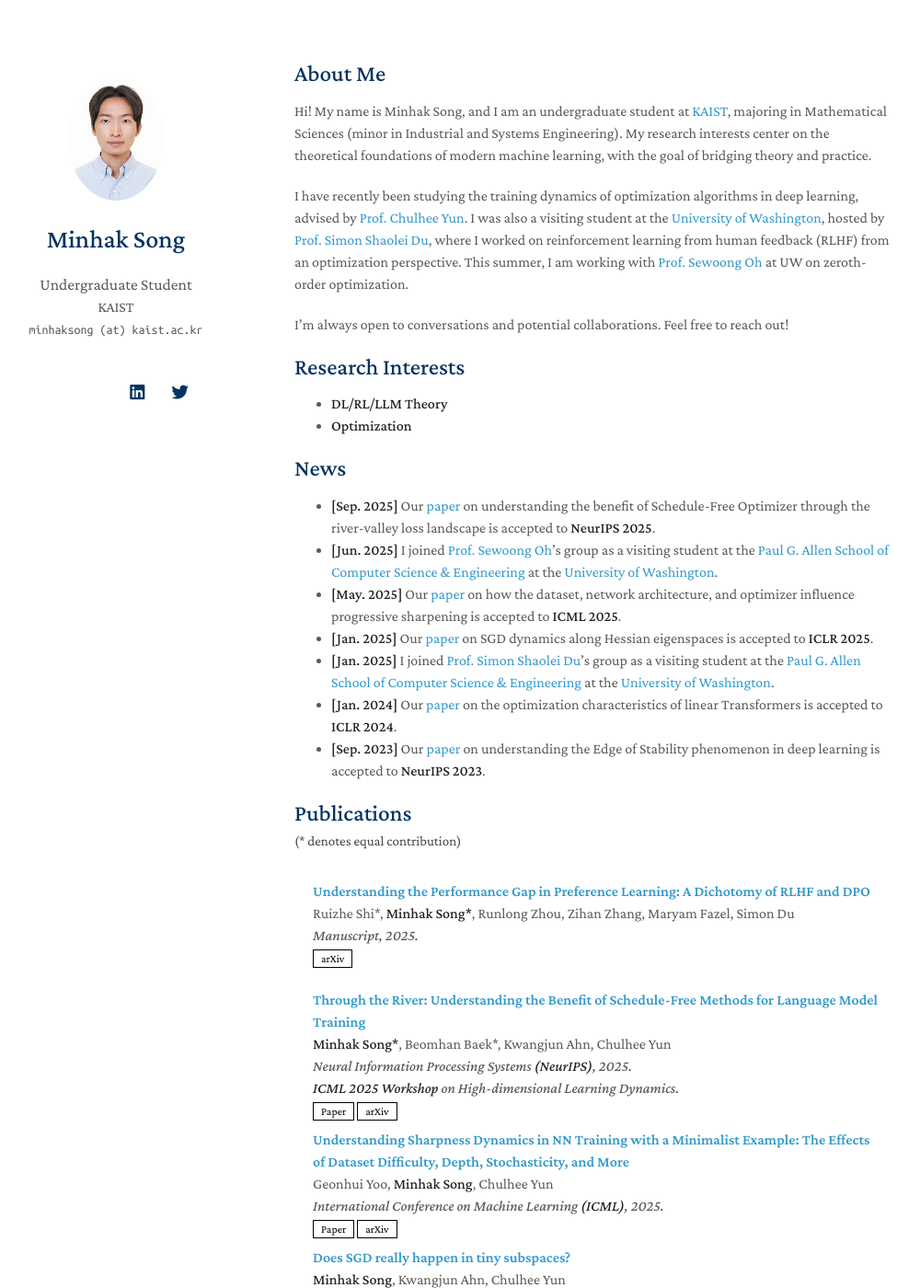
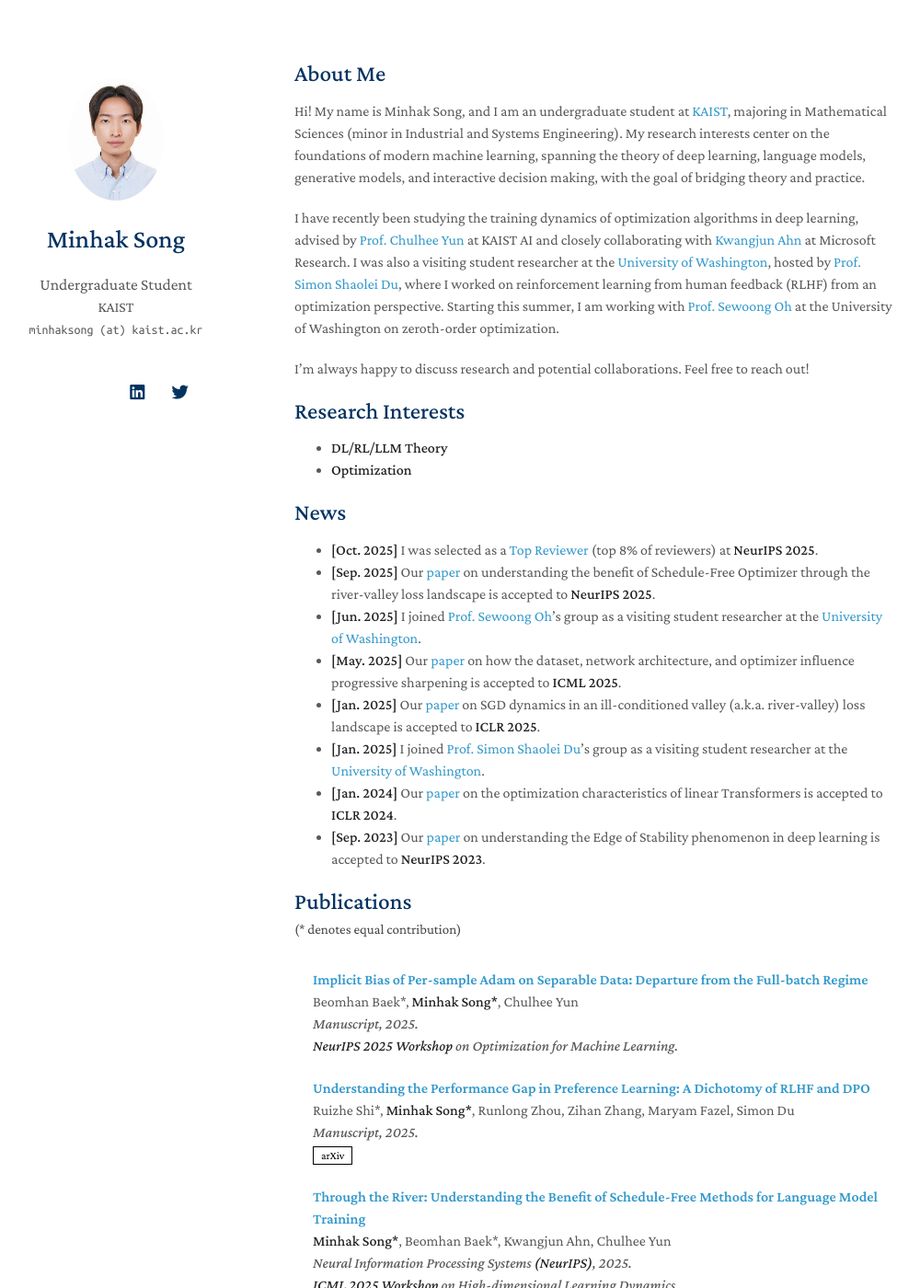
Before and after one commit to songminhak/songminhak.github.io, a Jekyll site: the page built from index.md, in a window 1280 px wide and 1400 px high. Shown: the whole window at 92% size, without its empty margins (150-1150 px from the left). Built offline with Jekyll 4.4.1, drawn with Linux system fonts in a browser that asks for light colours; nearby versions of some CDN libraries; a style sheet for code colours, icons or effects is not loaded; our own code applies the rules of GitHub Pages for plain Markdown files.

Commit message:
update publication bio CV

```diff
--- a/_data/publications.yml
+++ b/_data/publications.yml
@@ -1,4 +1,9 @@
 main:
+  - title: "Implicit Bias of Per-sample Adam on Separable Data: Departure from the Full-batch Regime"
+    authors: Beomhan Baek*, <strong>Minhak Song*</strong>, Chulhee Yun
+    conference: Manuscript, 2025.
+    workshop: "<strong>NeurIPS 2025 Workshop</strong> on Optimization for Machine Learning."
+
   - title: "Understanding the Performance Gap in Preference Learning: A Dichotomy of RLHF and DPO"
     authors: Ruizhe Shi*, <strong>Minhak Song*</strong>, Runlong Zhou, Zihan Zhang, Maryam Fazel, Simon Du
     conference: Manuscript, 2025.
--- a/index.md
+++ b/index.md
@@ -4,11 +4,11 @@ layout: homepage
 
 ## About Me
 
-Hi! My name is Minhak Song, and I am an undergraduate student at [KAIST](https://www.kaist.ac.kr/en/), majoring in Mathematical Sciences (minor in Industrial and Systems Engineering). My research interests center on the theoretical foundations of modern machine learning, with the goal of bridging theory and practice.
+Hi! My name is Minhak Song, and I am an undergraduate student at [KAIST](https://www.kaist.ac.kr/en/), majoring in Mathematical Sciences (minor in Industrial and Systems Engineering). My research interests center on the foundations of modern machine learning, spanning the theory of deep learning, language models, generative models, and interactive decision making, with the goal of bridging theory and practice.
 
-I have recently been studying the training dynamics of optimization algorithms in deep learning, advised by [Prof. Chulhee Yun](https://chulheeyun.github.io). I was also a visiting student at the [University of Washington](https://www.washington.edu/), hosted by [Prof. Simon Shaolei Du](https://simonshaoleidu.com/), where I worked on reinforcement learning from human feedback (RLHF) from an optimization perspective. This summer, I am working with [Prof. Sewoong Oh](https://homes.cs.washington.edu/~sewoong/) at UW on zeroth-order optimization.
+I have recently been studying the training dynamics of optimization algorithms in deep learning, advised by [Prof. Chulhee Yun](https://chulheeyun.github.io) at KAIST AI and closely collaborating with [Kwangjun Ahn](https://www.microsoft.com/en-us/research/people/kwangjunahn/) at Microsoft Research. I was also a visiting student researcher at the [University of Washington](https://www.washington.edu/), hosted by [Prof. Simon Shaolei Du](https://simonshaoleidu.com/), where I worked on reinforcement learning from human feedback (RLHF) from an optimization perspective. Starting this summer, I am working with [Prof. Sewoong Oh](https://homes.cs.washington.edu/~sewoong/) at the University of Washington on zeroth-order optimization.
 
-I’m always open to conversations and potential collaborations. Feel free to reach out!
+I’m always happy to discuss research and potential collaborations. Feel free to reach out!
 
 ## Research Interests
 
@@ -17,11 +17,12 @@ I’m always open to conversations and potential collaborations. Feel free to re
 
 ## News
 
+- **[Oct. 2025]** I was selected as a [Top Reviewer](https://neurips.cc/Conferences/2025/ProgramCommittee#top-reviewer) (top 8% of reviewers) at **NeurIPS 2025**.
 - **[Sep. 2025]** Our [paper](https://arxiv.org/abs/2507.09846) on understanding the benefit of Schedule-Free Optimizer through the river-valley loss landscape is accepted to **NeurIPS 2025**.
-- **[Jun. 2025]** I joined [Prof. Sewoong Oh](https://homes.cs.washington.edu/~sewoong/)'s group as a visiting student at the [Paul G. Allen School of Computer Science & Engineering](https://www.cs.washington.edu/) at the [University of Washington](https://www.washington.edu/).
+- **[Jun. 2025]** I joined [Prof. Sewoong Oh](https://homes.cs.washington.edu/~sewoong/)'s group as a visiting student researcher at the [University of Washington](https://www.washington.edu/).
 - **[May. 2025]** Our [paper](https://arxiv.org/abs/2506.06940) on how the dataset, network architecture, and optimizer influence progressive sharpening is accepted to **ICML 2025**.
-- **[Jan. 2025]** Our [paper](https://arxiv.org/abs/2405.16002) on SGD dynamics along Hessian eigenspaces is accepted to **ICLR 2025**.
-- **[Jan. 2025]** I joined [Prof. Simon Shaolei Du](https://simonshaoleidu.com/)'s group as a visiting student at the [Paul G. Allen School of Computer Science & Engineering](https://www.cs.washington.edu/) at the [University of Washington](https://www.washington.edu/).
+- **[Jan. 2025]** Our [paper](https://arxiv.org/abs/2405.16002) on SGD dynamics in an ill-conditioned valley (a.k.a. river-valley) loss landscape is accepted to **ICLR 2025**.
+- **[Jan. 2025]** I joined [Prof. Simon Shaolei Du](https://simonshaoleidu.com/)'s group as a visiting student researcher at the [University of Washington](https://www.washington.edu/).
 - **[Jan. 2024]** Our [paper](https://arxiv.org/abs/2310.01082) on the optimization characteristics of linear Transformers is accepted to **ICLR 2024**.
 - **[Sep. 2023]** Our [paper](https://arxiv.org/abs/2307.04204) on understanding the Edge of Stability phenomenon in deep learning is accepted to **NeurIPS 2023**.
 
```
Also changed, not shown: 1 other file.
